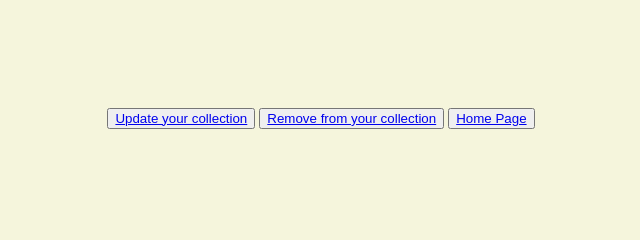
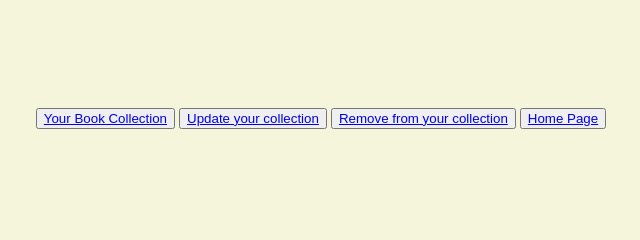
Before and after one commit to samyboi16/FLASK-API-BOOKSTORE, a Flask app: template templates/bookcollection.html in a window 1280 px wide. Shown: the part 195-435 px from the top of the page, without its empty margins (319-959 px from the left). Run offline with Flask 3, Linux system fonts and the light colour scheme; the template is opened without the code that fills it, so the values that code supplies are empty; some libraries are stand-ins or nearby versions.

Commit message:
Update bookcollection.html

```diff
--- a/templates/bookcollection.html
+++ b/templates/bookcollection.html
@@ -46,9 +46,10 @@
             <br><br><br>
 
             <br><br><br>
-            <button><a href="http://127.0.0.1:5050/update ">Update your collection</a></button>
-            <button><a href="http://127.0.0.1:5050/remove">Remove from your collection</a></button>
-            <button><a href="http://127.0.0.1:5050/index " >Home Page</a></button>
+            <button><a href="{{url_for('get_books')}}">Your Book Collection</a></button>
+            <button><a href="{{url_for('update')}} ">Update your collection</a></button>
+            <button><a href="{{url_for('remove')}}">Remove from your collection</a></button>
+            <button><a href="{{url_for('index')}}" >Home Page</a></button>
 
         </div>
     </body>
```
